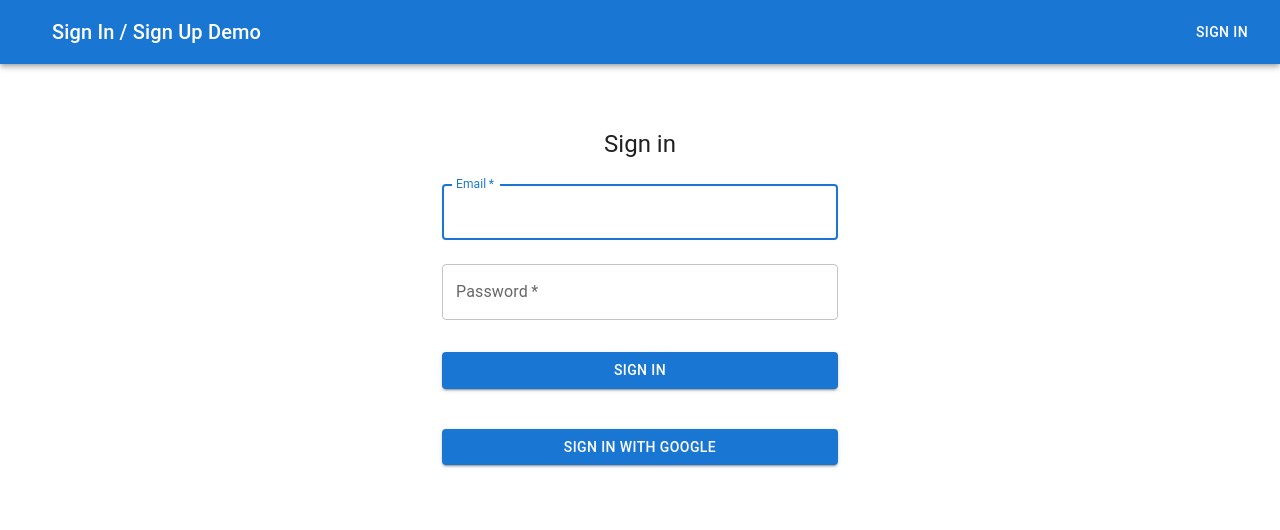
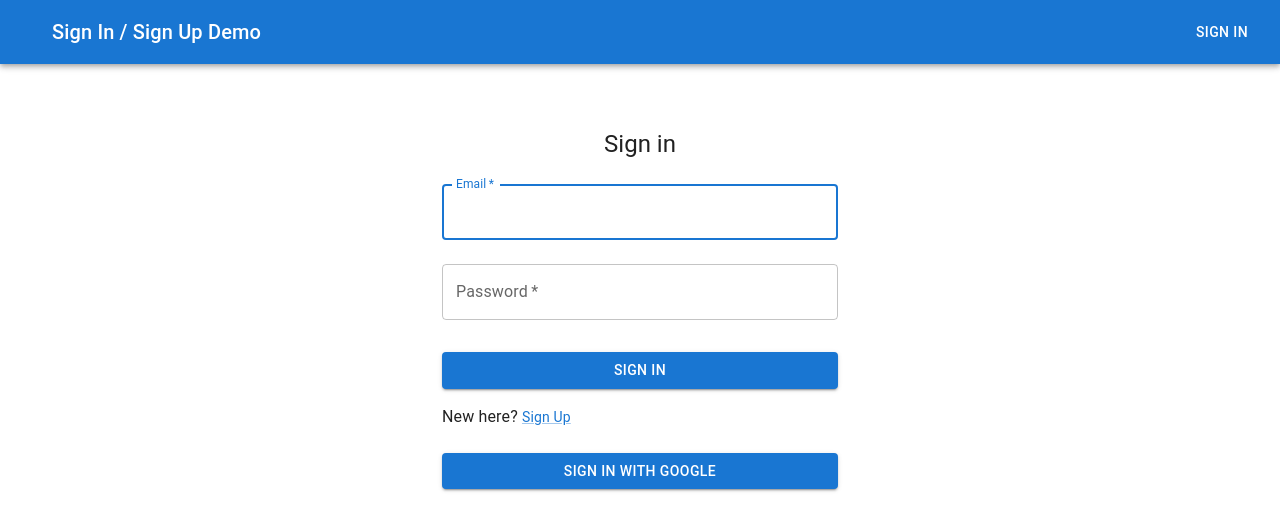
Before and after one commit to jdokon/react-firebase-auth, a React (Vite) app: page /signin in a window 1280 px wide. Shown: the top 530 px of the page. Built offline with nearby package versions, Linux system fonts and the light colour scheme; no server answers.

Commit message:
Added sign up link to the sign in page.

```diff
--- a/src/components/sign-in-form/sign-in-form.jsx
+++ b/src/components/sign-in-form/sign-in-form.jsx
@@ -6,7 +6,15 @@ import {
 import { FormInput } from "../form-input/form-input"
 import "./sign-in-form.styles.scss"
 import TextField from "@mui/material/TextField"
-import { Box, Button, Container, CssBaseline, Typography } from "@mui/material"
+import {
+  Box,
+  Button,
+  Container,
+  CssBaseline,
+  Grid,
+  Link,
+  Typography,
+} from "@mui/material"
 
 const defaultFormFields = {
   email: "",
@@ -95,6 +103,19 @@ export const SignInForm = () => {
           >
             SIGN IN
           </Button>
+          <Grid container>
+            {/* <Grid item xs>
+              <Link href="#" variant="body2">
+                Forgot password?
+              </Link>
+            </Grid> */}
+            <Grid item>
+              {"New here? "}
+              <Link href="/signup" variant="body2">
+                Sign Up
+              </Link>
+            </Grid>
+          </Grid>
           <Button
             type="button"
             fullWidth
```
